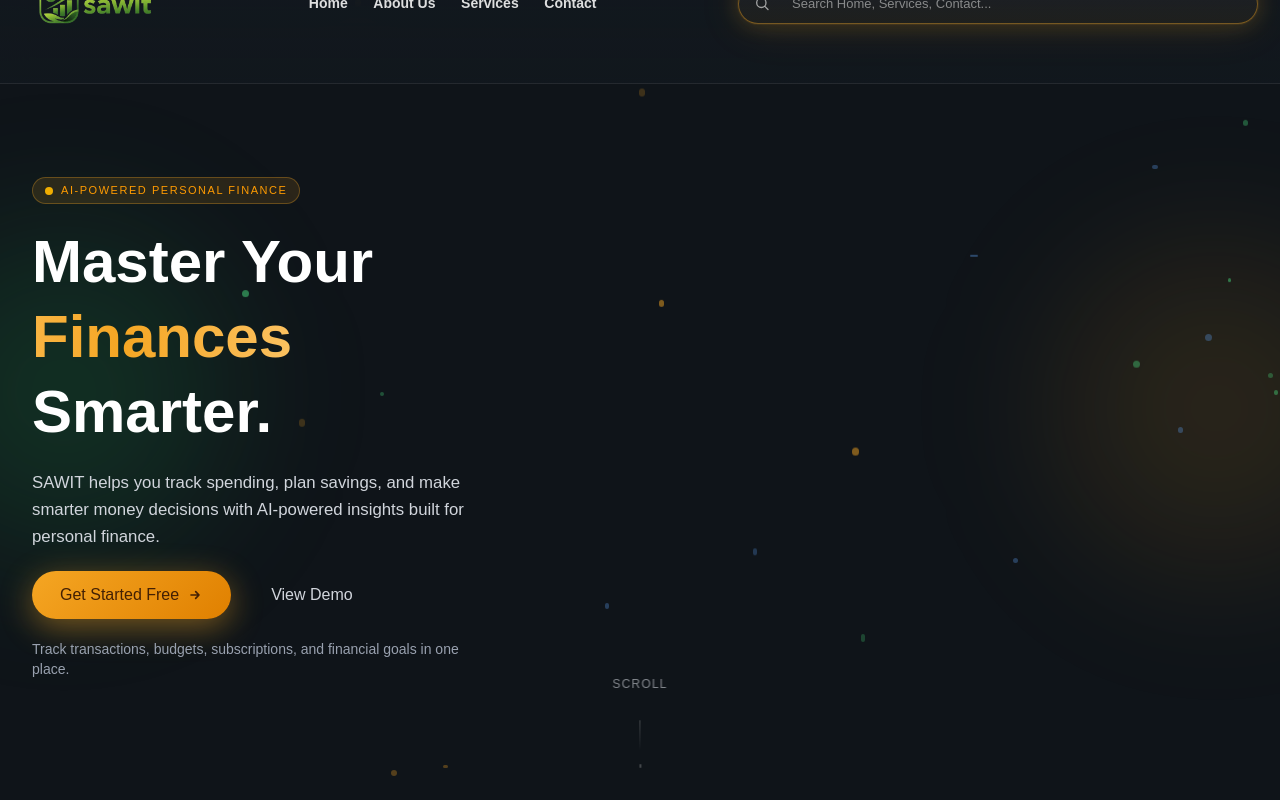
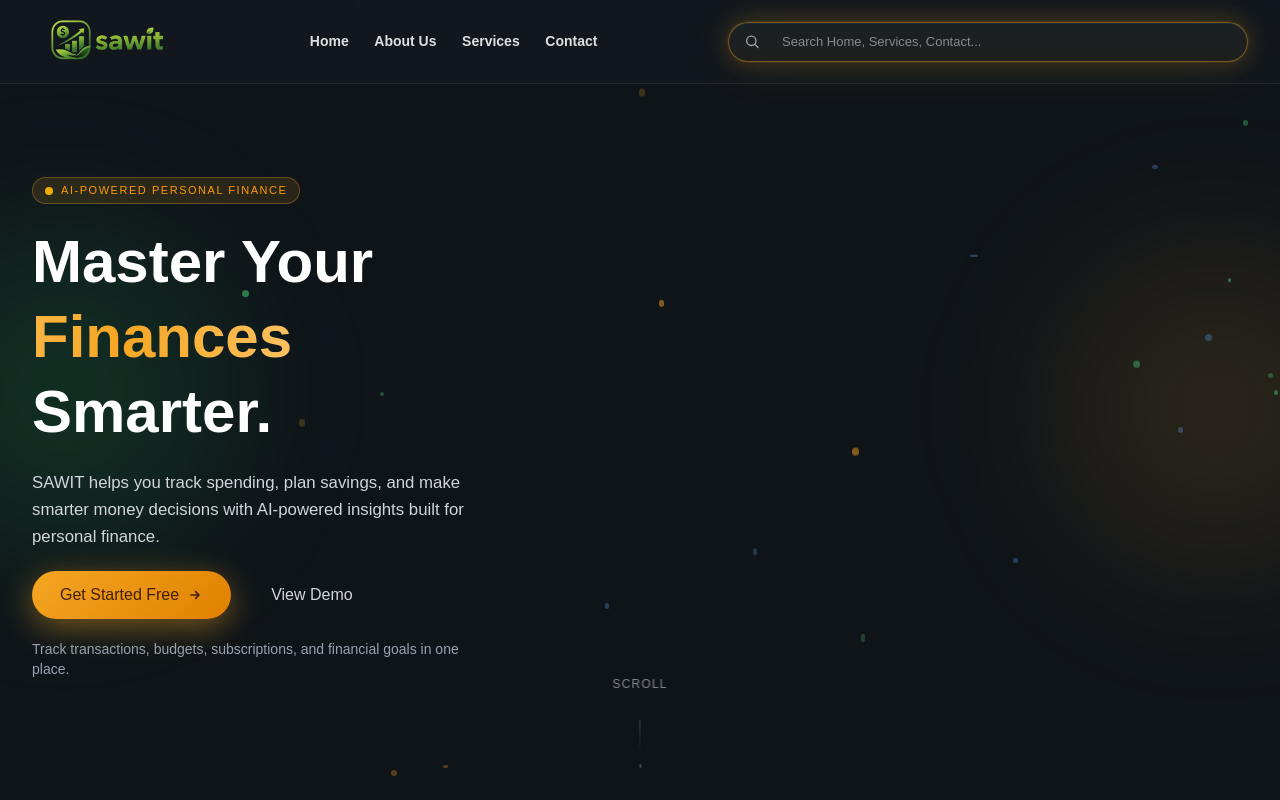
Before and after one commit to maxrumbo/CapstoneProject_CC26-PSU329, a React (Vite) app in the folder client/: page / in a window 1280 px wide. Shown: the top 800 px of the page. Built offline with nearby package versions, Linux system fonts and the light colour scheme; no server answers.

Commit message:
fix: adjust welcome topbar styles for improved layout and spacing

```diff
--- a/client/src/styles/welcome.css
+++ b/client/src/styles/welcome.css
@@ -11,8 +11,8 @@
   left: 0;
   right: 0;
   z-index: 60;
-  height: 84px;
-  padding: 6px 22px 14px 20px;
+  min-height: 84px;
+  padding: 12px clamp(18px, 2.6vw, 32px);
   display: grid;
   grid-template-columns: auto minmax(0, 1fr) minmax(320px, 520px);
   align-items: center;
@@ -27,7 +27,6 @@
   align-items: center;
   justify-self: start;
   line-height: 0;
-  transform: translateY(-32px);
 }
 
 .welcome-topbar-logo-mark {
@@ -40,7 +39,6 @@
   align-items: center;
   justify-content: center;
   gap: clamp(16px, 2vw, 32px);
-  transform: translateY(-34px);
 }
 
 .welcome-topbar-link {
@@ -95,7 +93,6 @@
     0 0 22px rgba(245, 166, 35, 0.2),
     0 0 48px rgba(245, 166, 35, 0.12),
     inset 0 1px 0 rgba(255, 255, 255, 0.04);
-  transform: translateY(-34px);
   position: relative;
 }
 
```
